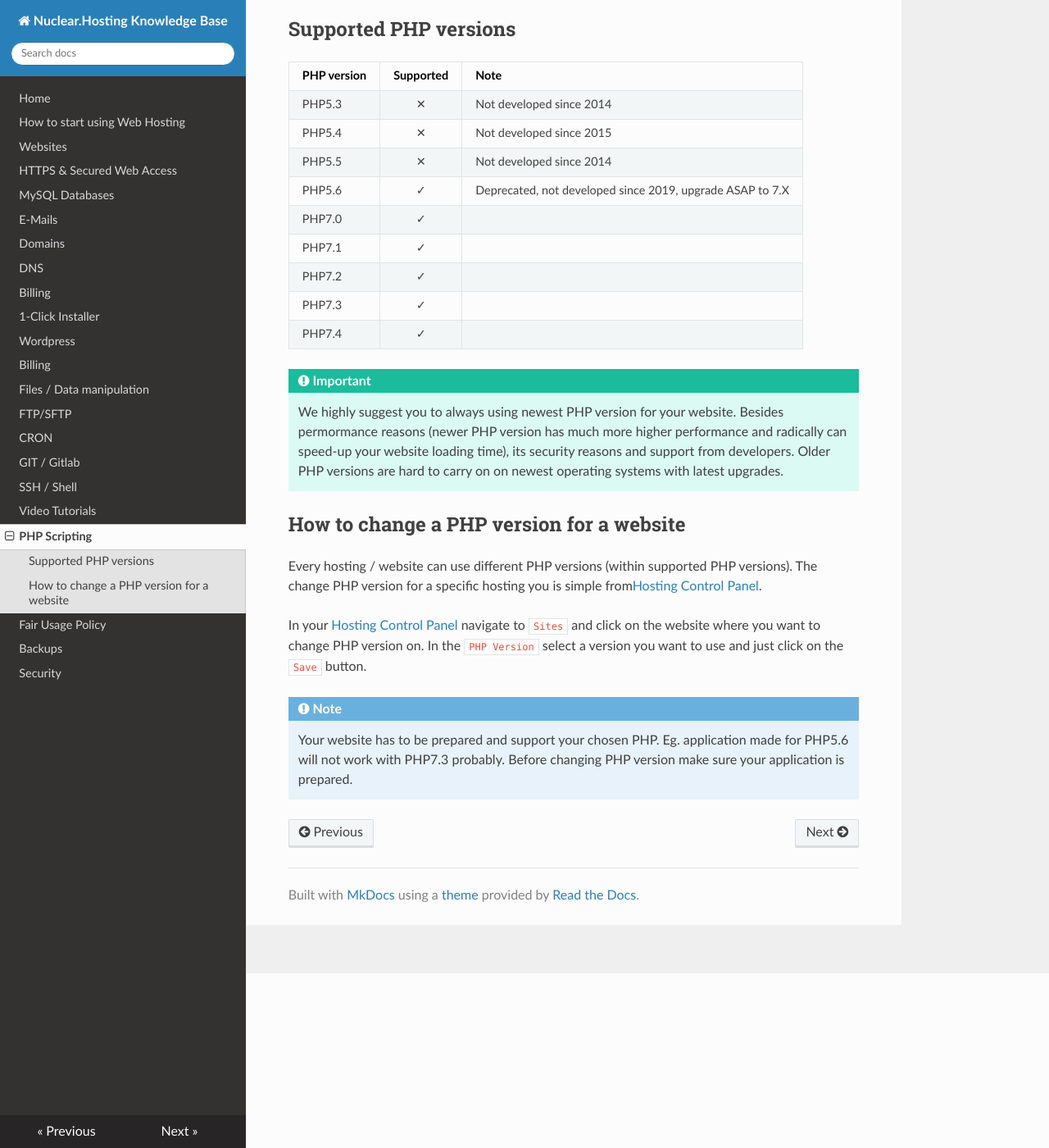
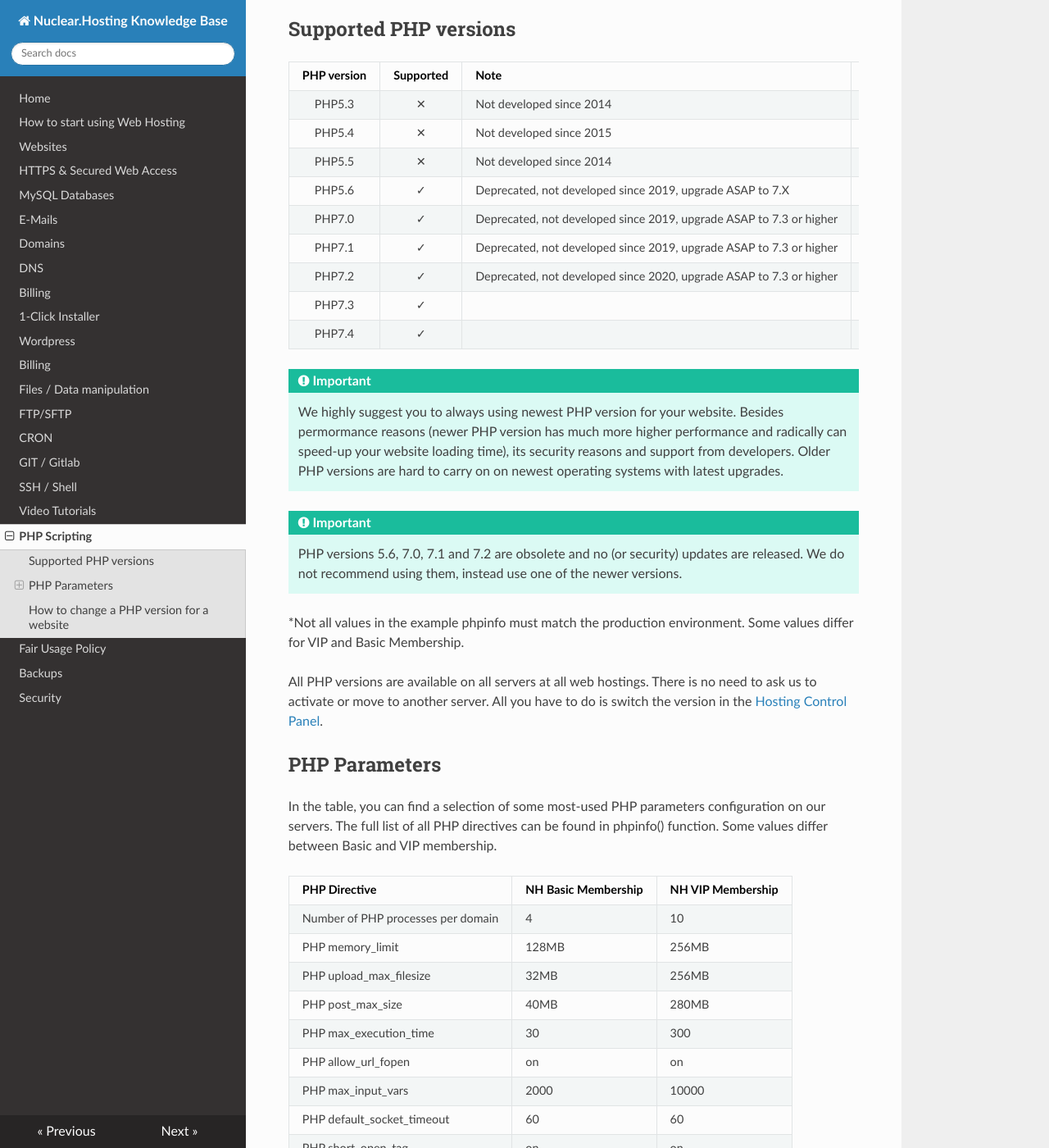
Before and after one commit to nuclearhosting/nh-knowledge-base, an MkDocs documentation site: the page built from docs/php.md, in a window 1280 px wide and 1400 px high, scrolled down 213 px. Shown: the whole window at 82% size. Built offline with MkDocs 1.6.1, drawn with Linux system fonts in a browser that asks for light colours; nearby versions of some CDN libraries; some of the changed text lies outside the part shown.

Commit message:
Added PHP information

```diff
--- a/docs/php.md
+++ b/docs/php.md
@@ -4,20 +4,107 @@
 
 ## Supported PHP versions
 
-| PHP version | Supported | Note |
-|:---|: ------------- :| : ------- |
-| PHP5.3 | ✕ | Not developed since 2014 |
-| PHP5.4 | ✕ | Not developed since 2015 |
-| PHP5.5 | ✕ | Not developed since 2014 |
-| PHP5.6 | ✓ | Deprecated, not developed since 2019, upgrade ASAP to 7.X |
-| PHP7.0 | ✓ | |
-| PHP7.1 | ✓ | |
-| PHP7.2 | ✓ | |
-| PHP7.3 | ✓ | |
-| PHP7.4 | ✓ | |
+| PHP version | Supported | Note | phpinfo* |
+|:---: |: ------------- :| : ------- | : ------- : |
+| PHP5.3 | ✕ | Not developed since 2014 | - |
+| PHP5.4 | ✕ | Not developed since 2015 | - |
+| PHP5.5 | ✕ | Not developed since 2014 | - |
+| PHP5.6 | ✓ | Deprecated, not developed since 2019, upgrade ASAP to 7.X | [phpinfo](http://denver.nuclearserver.xyz/phpinfo56.html) |
+| PHP7.0 | ✓ | Deprecated, not developed since 2019, upgrade ASAP to 7.3 or higher | [phpinfo](http://denver.nuclearserver.xyz/phpinfo70.html) |
+| PHP7.1 | ✓ | Deprecated, not developed since 2019, upgrade ASAP to 7.3 or higher | [phpinfo](http://denver.nuclearserver.xyz/phpinfo71.html) |
+| PHP7.2 | ✓ | Deprecated, not developed since 2020, upgrade ASAP to 7.3 or higher | [phpinfo](http://denver.nuclearserver.xyz/phpinfo72.html) |
+| PHP7.3 | ✓ | | [phpinfo](http://denver.nuclearserver.xyz/phpinfo73.html) |
+| PHP7.4 | ✓ | | [phpinfo](http://denver.nuclearserver.xyz/phpinfo74.html) |
+
 
 !!! important
 	We highly suggest you to always using newest PHP version for your website. Besides permormance reasons (newer PHP version has much more higher performance and radically can speed-up your website loading time), its security reasons and support from developers. Older PHP versions are hard to carry on on newest operating systems with latest upgrades.
+
+!!! important
+	PHP versions 5.6, 7.0, 7.1 and 7.2 are obsolete and no (or security) updates are released. We do not recommend using them, instead use one of the newer versions.
+
+*Not all values in the example phpinfo must match the production environment. Some values differ for VIP and Basic Membership.
+
+All PHP versions are available on all servers at all web hostings. There is no need to ask us to activate or move to another server. All you have to do is switch the version in the [Hosting Control Panel](https://my.nuclear.hosting).
+
+## PHP Parameters
+
+In the table, you can find a selection of some most-used PHP parameters configuration on our servers. The full list of all PHP directives can be found in phpinfo() function. Some values differ between Basic and VIP membership.
+
+| PHP Directive | NH Basic Membership | NH VIP Membership |
+| --- | ------------- | ------- |
+| Number of PHP processes per domain | 4 | 10 |
+| PHP memory_limit | 128MB | 256MB |
+| PHP upload_max_filesize | 32MB | 256MB |
+| PHP post_max_size | 40MB | 280MB |
+| PHP max_execution_time | 30 | 300 |
+| PHP allow_url_fopen | on | on |
+| PHP max_input_vars | 2000 | 10000 |
+| PHP default_socket_timeout | 60 | 60 |
+| PHP short_open_tag | on | on |
+
+
+### The list of installed PHP extensions
+
+  - apcu
+  - bcmath
+  - bzip2
+  - calendar
+  - ctype
+  - curl
+  - date
+  - dom
+  - enchant
+  - ereg
+  - exif
+  - fileinfo
+  - filter
+  - ftp
+  - gmp
+  - gd
+  - geoip
+  - gettext
+  - hash
+  - iconv
+  - igbinary
+  - imagick
+  - imap
+  - intl
+  - ionCube Loader
+  - json
+  - libxml
+  - mbstring
+  - mcrypt
+  - memcache
+  - memcached
+  - mhash
+  - msgpack
+  - mysqli, mysqlnd
+  - openssl
+  - pcntl
+  - pcre
+  - PDO (mysql, sqlite, pgsql)
+  - pgsql
+  - phar
+  - pspell
+  - readline
+  - session
+  - SimpleXML
+  - soap
+  - sockets
+  - SPL
+  - sqlite3
+  - tidy
+  - tokenizer
+  - xml
+  - xmlreader, xmlwriter
+  - xmlrpc
+  - xsl
+  - opcache
+  - zip
+  - zlib
+
+You can also use the PEAR extensions. You can upload it to your web hosting. These are basically "normal" PHP files/scripts. You can upload them to the web hosting via FTP, or set the right path for automatic inclusion in your app.
 
 ## How to change a PHP version for a website
 
```
